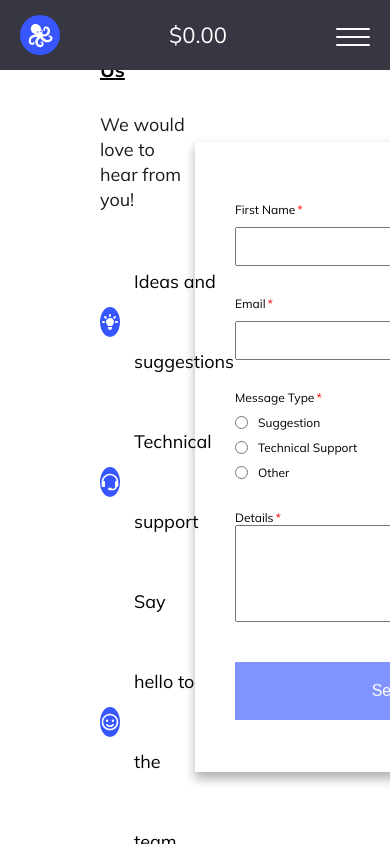
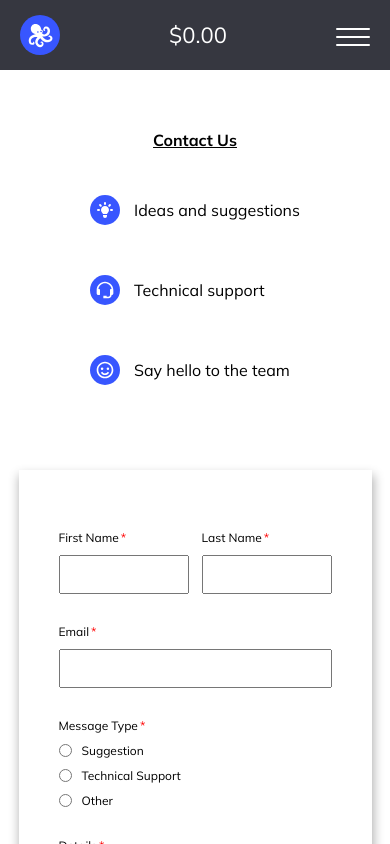
Before and after one commit to Abel-Zambrano/papertoshi, a Next.js app: page /contact in a window 390 px wide. Built offline with nearby package versions, Linux system fonts and the light colour scheme.

Commit message:
fix contact page for mobile device

```diff
--- a/components/ContactForm.tsx
+++ b/components/ContactForm.tsx
@@ -1,10 +1,15 @@
 import styled from "styled-components";
+import { device } from "../JS/device";
 
 const MyContactForm = styled.form`
   width: 400px;
   height: 500px;
   padding: 60px 40px 70px 40px;
   box-shadow: 1px 6px 10px 1px rgba(0, 0, 0, 0.3);
+
+  @media ${device.phone} {
+    width: 70vw;
+  }
 `;
 
 const NameWrapper = styled.div`
@@ -35,6 +40,10 @@ const Input = styled.input`
 
   &.name-input {
     width: 190px;
+
+    @media ${device.phone} {
+      width: 130px;
+    }
   }
 `;
 
--- a/components/ContactInfo.tsx
+++ b/components/ContactInfo.tsx
@@ -2,33 +2,42 @@ import styled from "styled-components";
 import { HiLightBulb } from "react-icons/hi";
 import { BiSupport, BiSmile } from "react-icons/bi";
 import ContactForm from "./ContactForm";
+import { device } from "../JS/device";
 
 const Container = styled.div`
   display: flex;
   align-items: center;
   width: 100%;
   height: 100%;
+
+  @media ${device.phone} {
+    flex-direction: column;
+  }
 `;
 
 const InfoWrapper = styled.div`
+  display: flex;
+  flex-direction: column;
+  align-items: start;
   width: 50%;
+  padding-left: 100px;
+
+  @media ${device.phone} {
+    align-items: center;
+    width: 100%;
+    margin: 60px 0 60px 0;
+    padding-left: 0;
+  }
 `;
 
 const Heading = styled.h2`
-  font-size: 2rem;
+  font-size: 1.6rem;
   text-decoration: underline;
-  margin: 0 0 30px 100px;
-`;
-
-const Info = styled.p`
-  font-size: 1.8rem;
-  color: var(--black-light);
-  margin-left: 100px;
-  line-height: 2.5rem;
+  text-align: center;
+  margin-bottom: 20px;
 `;
 
 const List = styled.ul`
-  margin: 30px 0 0 100px;
   list-style: none;
   line-height: 8rem;
 `;
@@ -36,7 +45,7 @@ const List = styled.ul`
 const Item = styled.li`
   display: flex;
   align-items: center;
-  font-size: 1.8rem;
+  font-size: 1.6rem;
 `;
 
 const IconWrapper = styled.div`
@@ -63,7 +72,6 @@ export default function ContactInfo() {
     <Container>
       <InfoWrapper>
         <Heading>Contact Us</Heading>
-        <Info>We would love to hear from you!</Info>
         <List>
           <Item>
             <IconWrapper>
```
